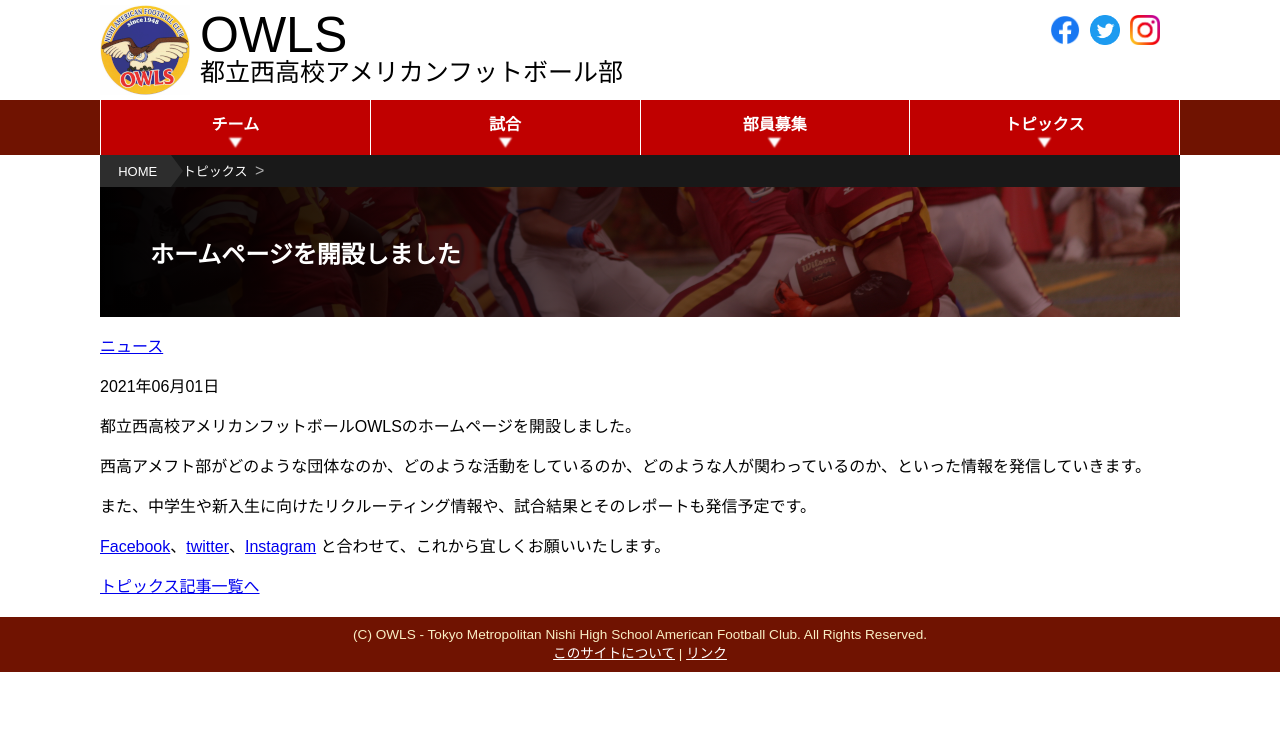
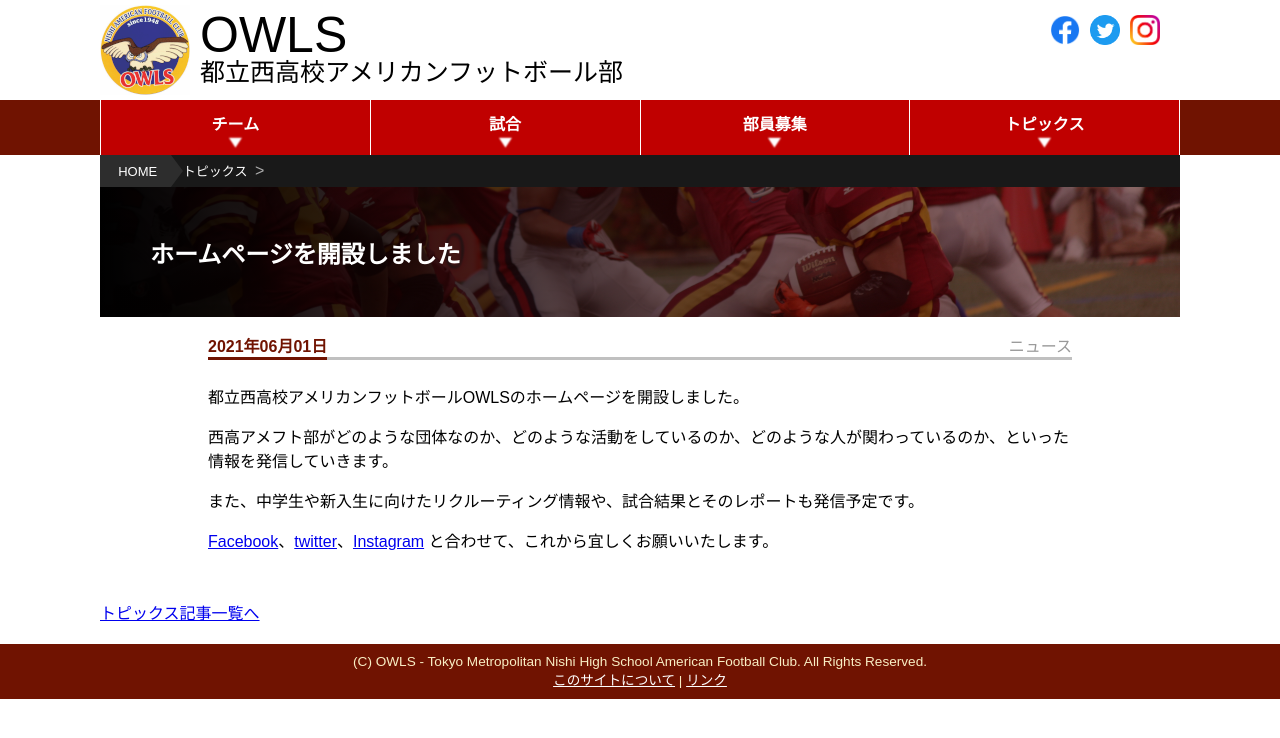
Before and after one commit to numa72/nishi-owls, a Jekyll site: the page built from _posts/2021/2021-06-01-open-homepage.md, in a window 1280 px wide. Shown: the top 738 px of the page. Built offline with Jekyll 4.4.1, drawn with Linux system fonts in a browser that asks for light colours; some web fonts are replaced.

Commit message:
tweak topics

```diff
--- a/_config.yml
+++ b/_config.yml
@@ -12,6 +12,8 @@ collections:
   game_years:
     output: true
     permalink: /game/:name/index.html
+  posts:
+    permalink: /topics/:year/:month-:day-:title:output_ext
 
 defaults:
   - scope:
--- a/_layouts/topics.html
+++ b/_layouts/topics.html
@@ -6,15 +6,19 @@ layout: default
 
 <h1 id="bg4">{{ page.title }}</h1>
 
-<p>{% for tag in page.tags %}{% if site.data.topics-tags[tag] %}
-    <a href="/topics/{{ site.data.topics-tags[tag].page }}">
-        {{ site.data.topics-tags[tag].name }}
-    </a>{% endif %}
-    {% endfor %}
+<p class='topics-content-header'>
+    <span class='date'>{{ page.date | date: "%Y年%m月%d日" }}</span>
+    <span class='tags'>
+        {% for tag in page.tags %}{% if site.data.topics-tags[tag] %}
+        <a href="/topics/{{ site.data.topics-tags[tag].page }}">
+            {{ site.data.topics-tags[tag].name }}
+        </a>{% endif %}
+        {% endfor %}
+    </span>
 </p>
 
-<p>{{ page.date | date: "%Y年%m月%d日" }}</p>
-
-{{ content }}
+<div class='topics-content'>
+    {{ content }}
+</div>
 
 <p><a href="/topics/">トピックス記事一覧へ</a></p>
--- a/_sass/topics.scss
+++ b/_sass/topics.scss
@@ -57,3 +57,44 @@
         }
     }
 }
+
+.topics-content-header {
+    width: 80%;
+    margin: 1em auto 1.5em;
+    display: flex;
+
+    @include mq(mobile) {
+        width: 90%;
+    }
+
+    .date {
+        display: block;
+        color: #701301;
+        font-weight: bold;
+
+        border-bottom: 3px solid#701301;
+    }
+
+    .tags {
+        display: block;
+        flex-grow: 1;
+        text-align: right;
+        color: #999;
+
+        border-bottom: 3px solid silver;
+
+        a:any-link {
+            text-decoration: none;
+            color: inherit;
+        }
+    }
+}
+
+.topics-content {
+    width: 80%;
+    margin: 1em auto 3em;
+
+    @include mq(mobile) {
+        width: 90%;
+    }
+}
```
